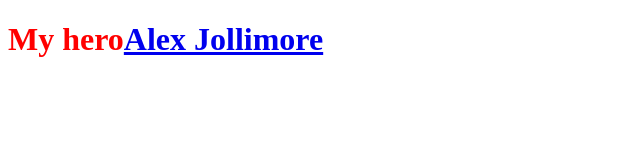
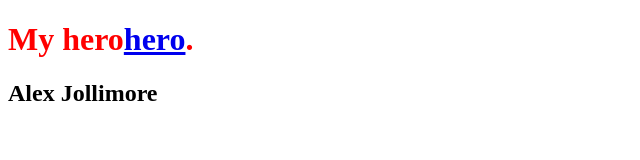
Before and after one commit to alexj5852/avt217, a plain HTML site: page p1/page1/index.html in a window 1280 px wide. Shown: the whole page, without its empty margins (0-640 px from the left). Drawn offline with Linux system fonts and the light colour scheme; files that its build step writes are made by us from their sources.

Commit message:
go team rocket

```diff
--- a/p1/page1/index.html
+++ b/p1/page1/index.html
@@ -6,7 +6,7 @@
     <link rel="stylesheet" href="css/main.css">
   </head>
   <body>
-    <h1>My hero<a href="page1/index.html>hero</a>.</h1>
+    <h1>My hero<a href="page1/index.html">hero</a>.</h1>
     <h2>Alex Jollimore</h2>
 
   </body>
```
